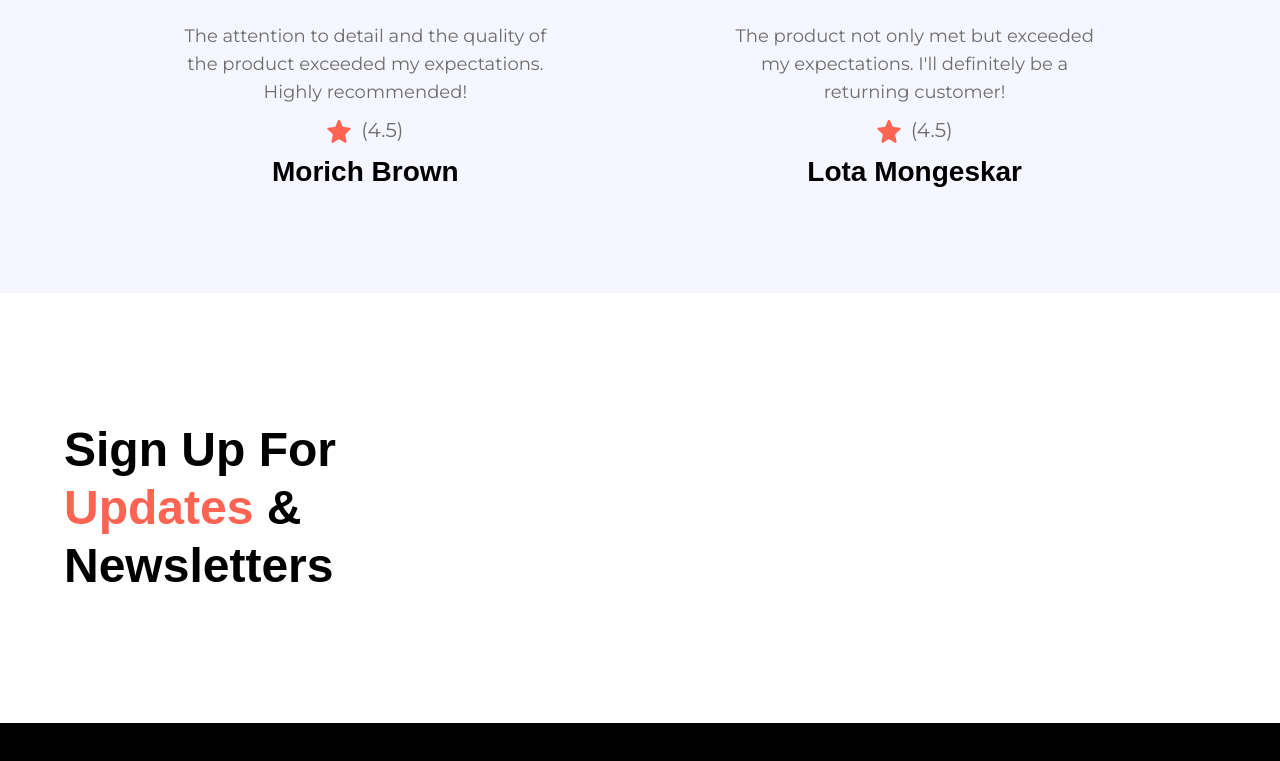
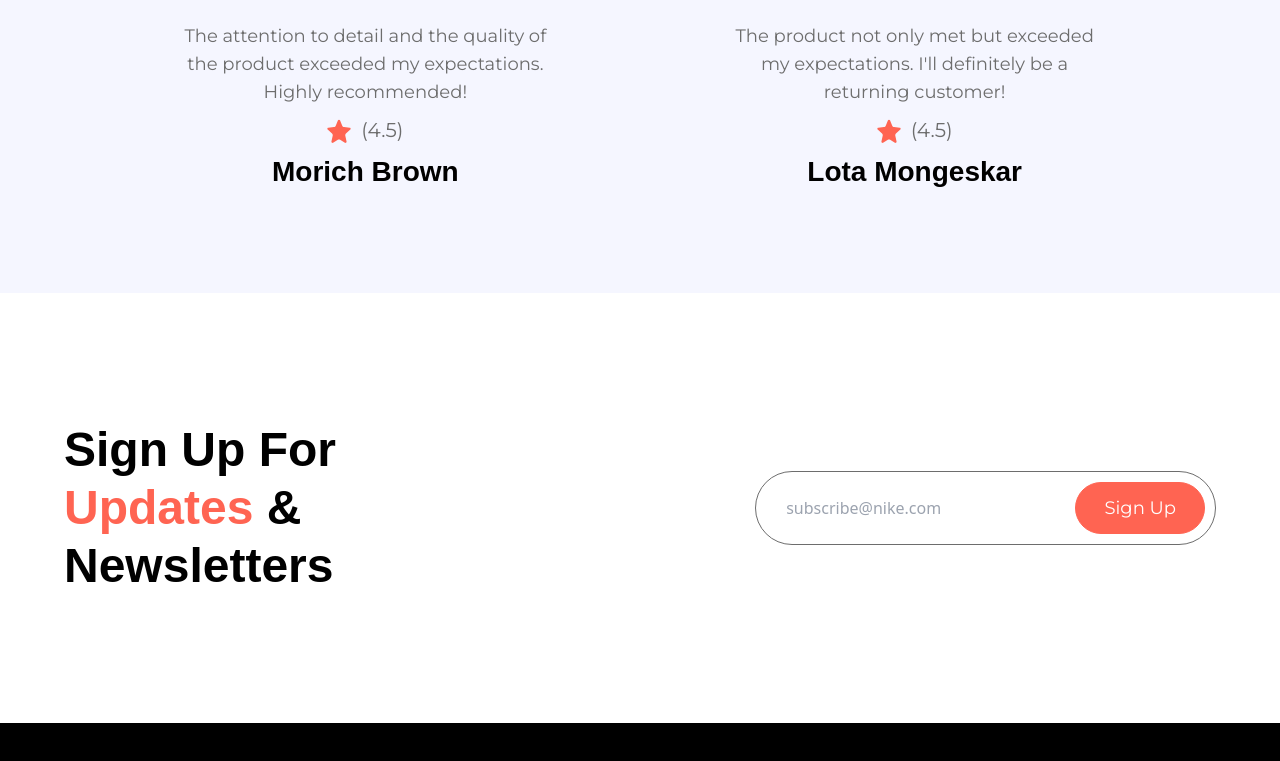
Before and after one commit to edmelech/nike, a React (Vite) app: page / in a window 1280 px wide. Shown: the part 3954-4715 px from the top of the page. Built offline with nearby package versions, Linux system fonts and the light colour scheme; a web font is replaced by a local one.

Commit message:
complete signup form

```diff
--- a/src/components/Button.jsx
+++ b/src/components/Button.jsx
@@ -3,7 +3,8 @@
     iconURL,
     backgroundColor,
     textColor,
-    borderColor
+    borderColor,
+    fullWidth
   }) => {
   return (
     <button
@@ -12,7 +13,8 @@
         backgroundColor
           ? `${backgroundColor} ${textColor} ${borderColor}`
           :'bg-coral-red text-white border-coral-red'
-      } rounded-full`}>
+      } rounded-full ${fullWidth && 'w-full'}`}
+      >
       {label}
 
       {iconURL && <img
--- a/src/sections/Subscribe.jsx
+++ b/src/sections/Subscribe.jsx
@@ -1,9 +1,20 @@
+import Button from "../components/Button"
+
 const Subscribe = () => {
   return (
     <section className="max-container flex justify-between items-center max-lg:flex-col gap-10" id="contact-us">
       <h3 className="text-4xl leadin-[68px] lg:max-w-md font-palanquin font-bold">Sign Up For
       <span className="text-coral-red"> Updates </span> & Newsletters
       </h3>
+      <div className="lg:max-w-[40%] w-full flex items-center max-sm:flex-col gap-5 p-2.5 sm:border sm:border-slate-gray rounded-full">
+        <input type="text"
+        placeholder="subscribe@nike.com"
+        className="input"
+        />
+        <div className="flex max-sm:justify-end items-center max-sm:w-full">
+          <Button label="Sign Up" fullWidth />
+        </div>
+      </div>
     </section>
   )
 }
```
